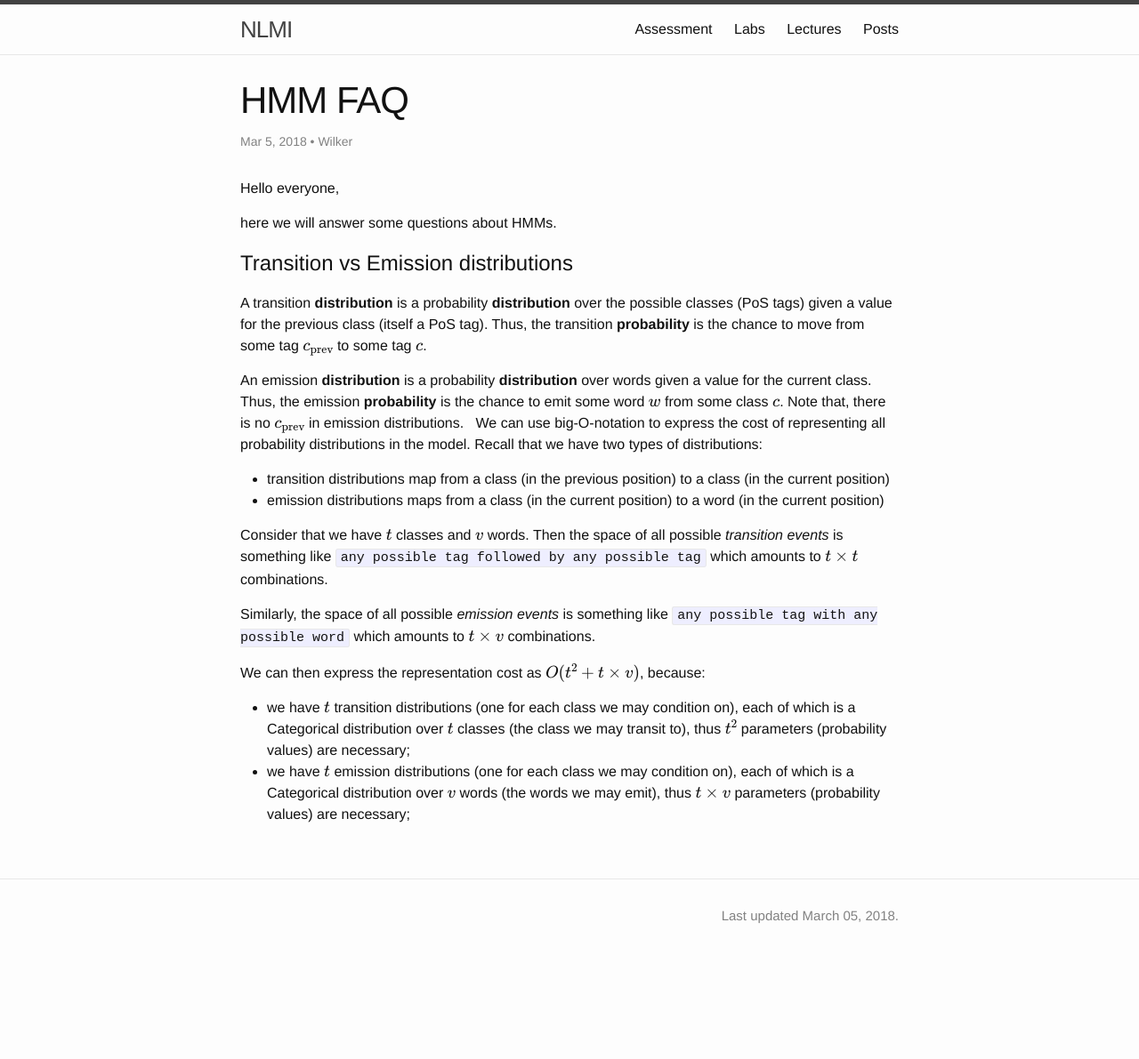
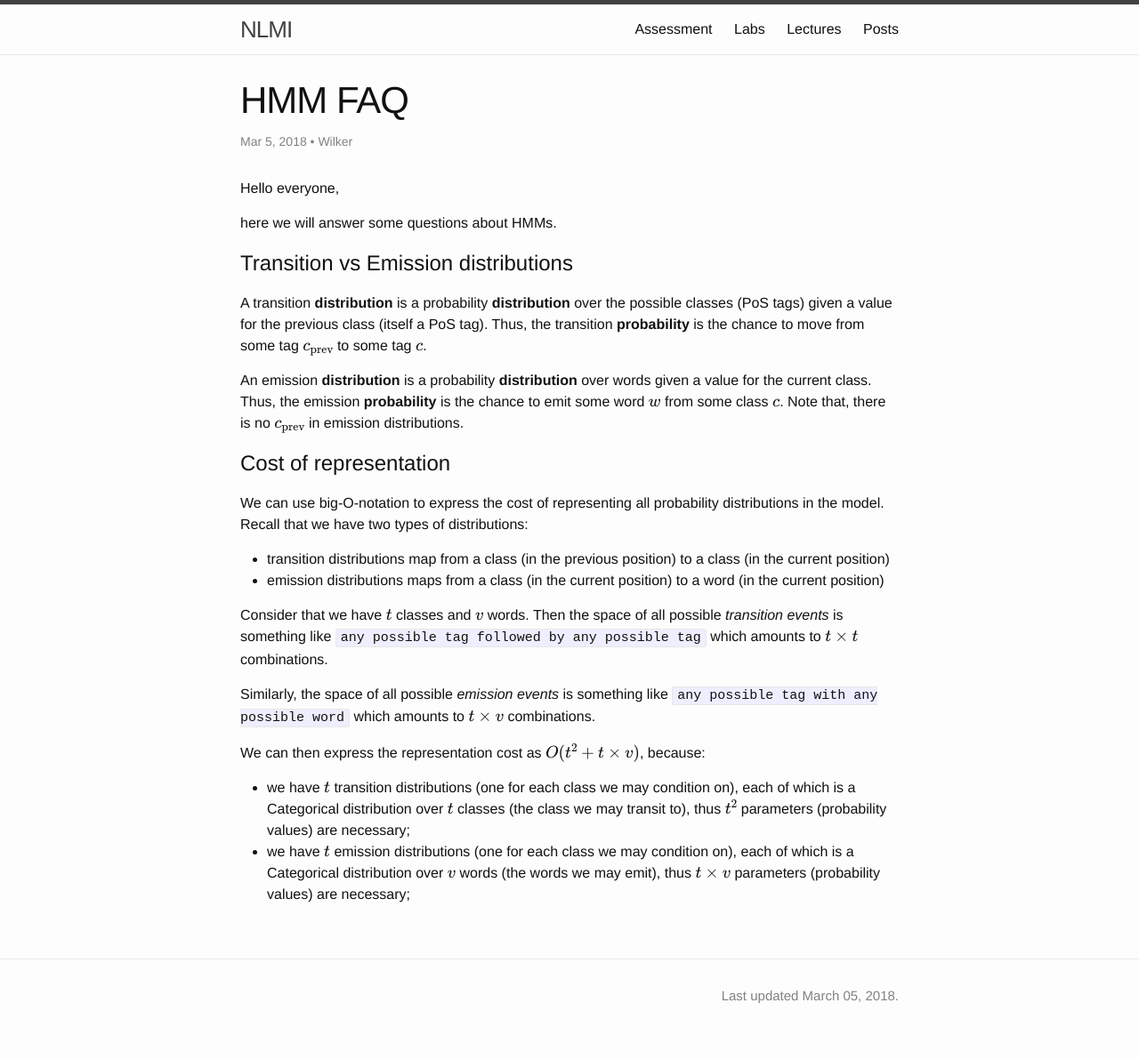
Before and after one commit to cl-illc/nlmi, a Jekyll site: the page built from _posts/2018-03-05-HMM.md, in a window 1280 px wide. Shown: the whole page at 89% size. Built offline with Jekyll 4.4.1, drawn with Linux system fonts in a browser that asks for light colours; formulas are drawn with MathJax 3; before the commit the page ends 1101 px from its top, so only the background shows below that.

Commit message:
cost of repr

```diff
--- a/_posts/2018-03-05-HMM.md
+++ b/_posts/2018-03-05-HMM.md
@@ -17,6 +17,9 @@ A transition **distribution** is a probability **distribution** over the possibl
 
 An emission **distribution** is a probability **distribution** over words given a value for the current class. Thus, the emission **probability** is the chance to emit some word $$w$$ from some class $$c$$. Note that, there is no $$c_{\text{prev}}$$ in emission distributions.
 
+
+# Cost of representation
+
 We can use big-O-notation to express the cost of representing all probability distributions in the model. Recall that we have two types of distributions:
 
 * transition distributions map from a class (in the previous position) to a class (in the current position)
```
